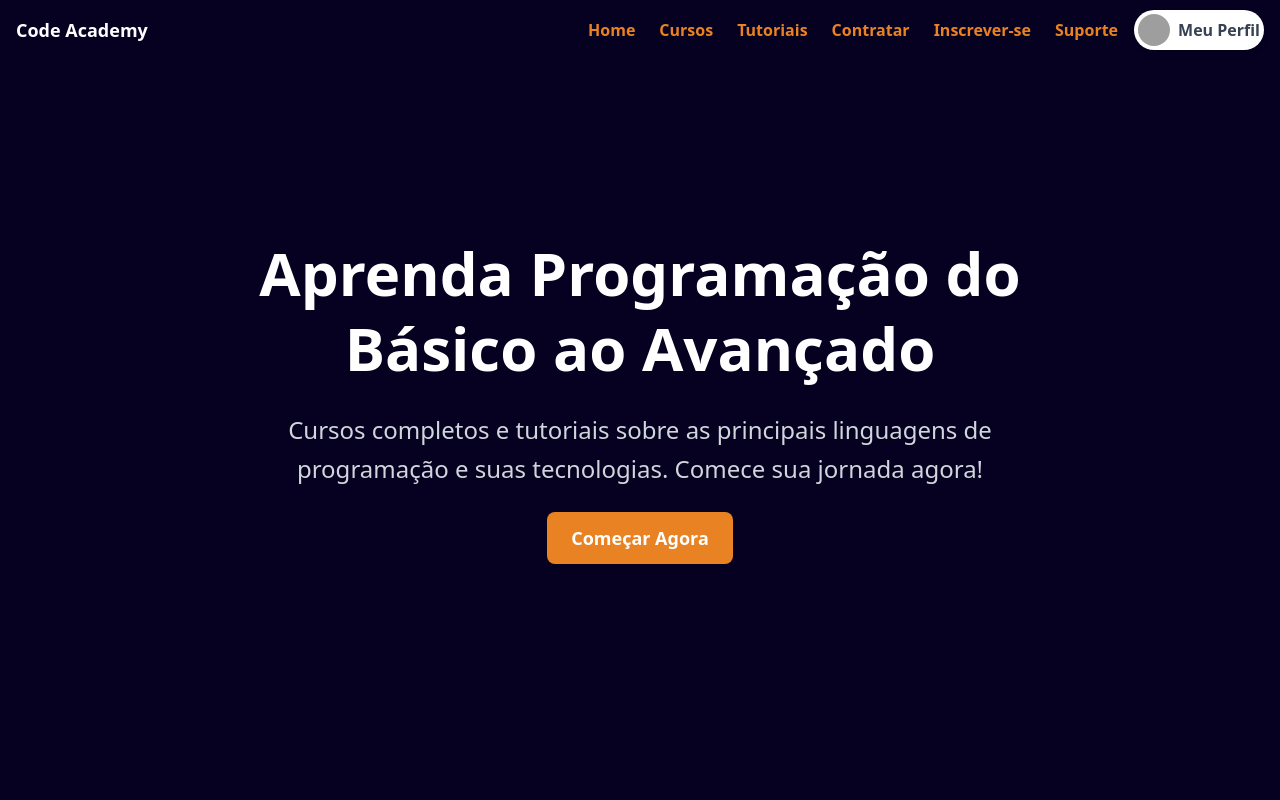
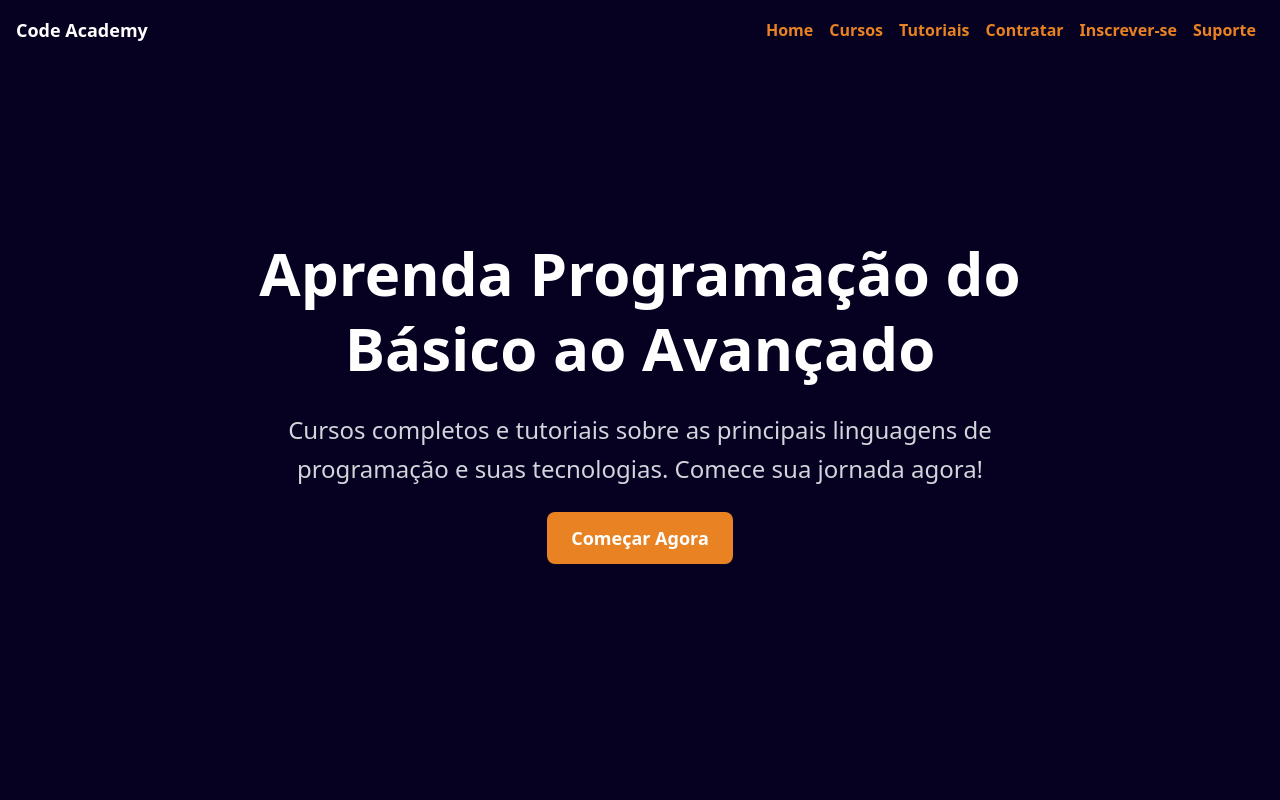
Before and after one commit to Jefferson5286/CodeAcademy-Clinet, a website built with Vite: page index.html in a window 1280 px wide. Shown: the top 800 px of the page. Built offline with nearby package versions, Linux system fonts and the light colour scheme; grey boxes are pictures that could not be loaded.

Commit message:
Código reestruturado

```diff
--- a/index.html
+++ b/index.html
@@ -23,27 +23,31 @@
       <ion-icon name="ellipsis-vertical" class="text-lg"></ion-icon>
     </button>
 
-    <ul id="menu" class="
-      absolute right-0 top-12 bg-[#2A2150FF] shadow-lg rounded-lg p-4 opacity-0
+    <div id="menu" class="
+      flex absolute right-0 top-12 bg-[#2A2150FF] shadow-lg rounded-lg p-4
+      opacity-0 scale-y-0 origin-top flex-col-reverse w-max
 
       lg:static lg:bg-transparent lg:p-0
-      lg:shadow-none flex flex-col lg:flex-row lg:gap-2 scale-y-0 origin-top
+      lg:shadow-none lg:flex-row lg:gap-2
       lg:scale-y-100 lg:opacity-100
     ">
 
-      <li class="navigation-item"><a href="#">Home</a></li>
-      <li class="navigation-item"><a href="#">Cursos</a></li>
-      <li class="navigation-item"><a href="#">Tutoriais</a></li>
-      <li class="navigation-item"><a href="#">Contratar</a></li>
-      <li class="navigation-item"><a href="#">Inscrever-se</a></li>
-      <li class="navigation-item"><a href="#">Suporte</a></li>
-      <li>
-        <button id="openProfileModal" class="flex items-center gap-2 p-1 bg-white rounded-full shadow-md hover:shadow-lg transition">
-          <img src="https://i.pravatar.cc/40" alt="Avatar" class="w-8 h-8 rounded-full">
-          <span class="text-gray-700 font-semibold">Meu Perfil</span>
+      <div class="flex flex-col lg:flex-row">
+        <a class="navigation-item" href="#">Home</a>
+        <a class="navigation-item" href="#">Cursos</a>
+        <a class="navigation-item" href="#">Tutoriais</a>
+        <a class="navigation-item" href="#">Contratar</a>
+        <a class="navigation-item" id="signupLink" href="#">Inscrever-se</a>
+        <a class="navigation-item" href="#">Suporte</a>
+      </div>
+      <div class="w-full hidden" id="profileButtonContainer">
+        <button id="openProfileModal" class="flex items-center p-1 bg-white rounded-full shadow-md hover:shadow-lg transition">
+          <img src="https://i.pravatar.cc/40" alt="Avatar" class="w-7 h-7 rounded-full">
+          <span class="text-gray-700 text-sm font-semibold mx-2">Meu Perfil</span>
         </button>
-      </li>
-    </ul>
+        <hr class="lg:hidden w-full mt-3 opacity-50"/>
+      </div>
+    </div>
   </div>
 </nav>
 
--- a/src/script.js
+++ b/src/script.js
@@ -19,6 +19,13 @@ function handleProfileModal() {
     const closeModal = document.getElementById('closeProfileModal')
     const modal = document.getElementById('profileModal')
 
+    const signLink = document.getElementById('signupLink')
+    const profileButtonContainer = document.getElementById('profileButtonContainer')
+
+    if (localStorage.getItem('token')) {
+        signLink.classList.toggle('hidden')
+        profileButtonContainer.classList.replace('hidden', 'block')
+
         openModal.addEventListener('click', () => {
             modal.classList.replace('hidden', 'flex')
         })
@@ -34,6 +41,7 @@ function handleProfileModal() {
             }
         })
     }
+}
 
 
 document.addEventListener('DOMContentLoaded', () => {
--- a/src/style.css
+++ b/src/style.css
@@ -29,9 +29,4 @@
         text-overflow: ellipsis;
     }
     .card a {@apply inline-block mt-4 text-blue-600 font-semibold hover:underline;}
-
-    .item {@apply bg-white p-6 rounded-2xl shadow-lg flex flex-col items-center transition-all duration-300 ease-in-out;}
-    .item:hover {@apply scale-105 shadow-xl;}
-    .item h3 {@apply text-2xl font-semibold mb-2 text-[#060021];}
-    .item p {@apply text-gray-600 text-center;}
 }
```
Lines whose indentation alone changed are shown as unchanged.
